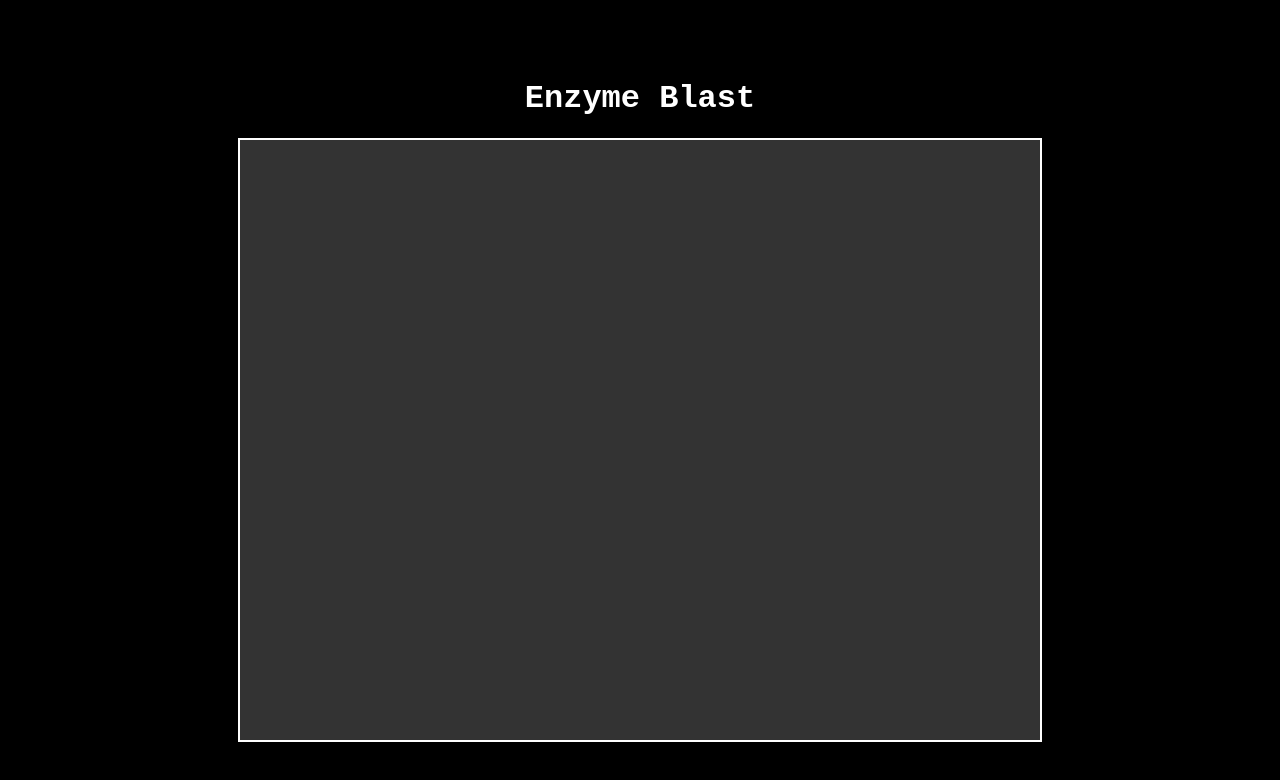
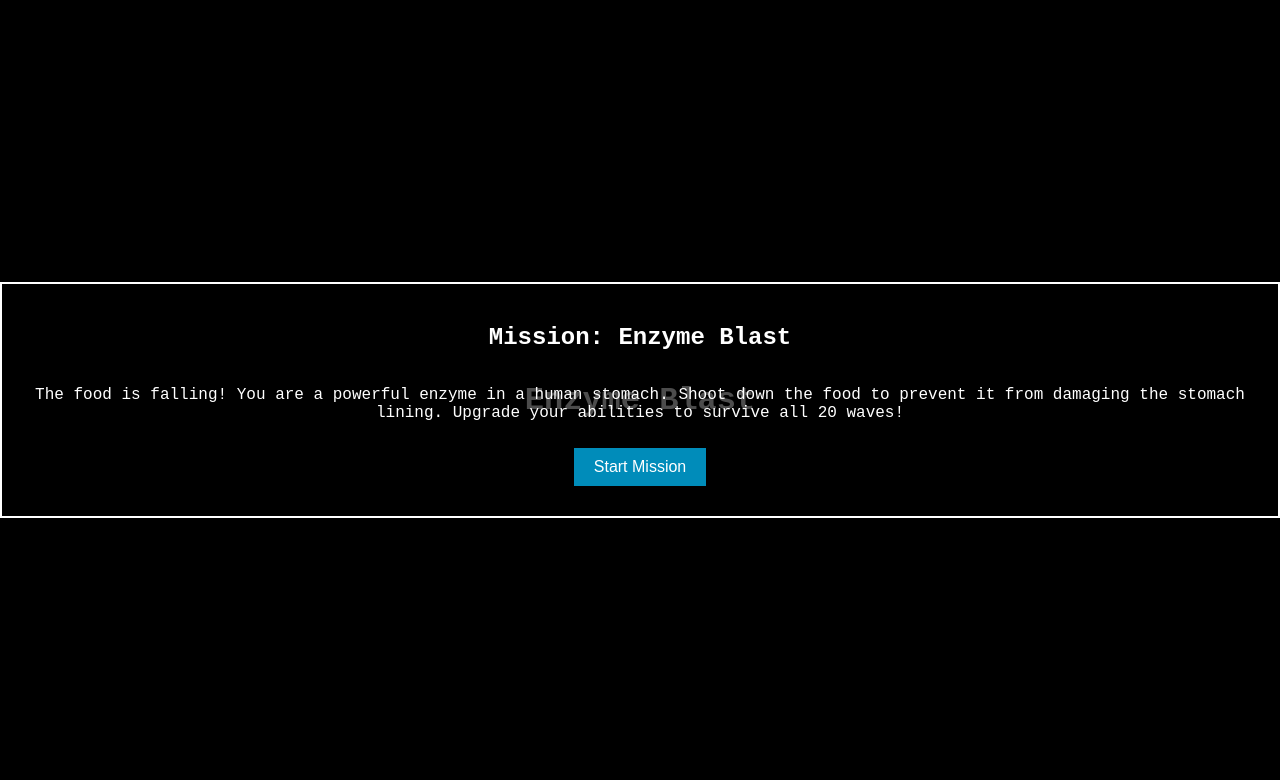
Before and after one commit to earanda4/food_drop, a plain HTML site: page index.html in a window 1280 px wide. Drawn offline with Linux system fonts and the light colour scheme.

Commit message:
Update index.html

```diff
--- a/index.html
+++ b/index.html
@@ -15,8 +15,21 @@
             flex-direction: column;
         }
         canvas {
+            display: none; /* Hide the canvas initially */
             border: 2px solid #fff;
             background-color: #333;
+        }
+        #start-menu {
+            display: flex;
+            flex-direction: column;
+            justify-content: center;
+            align-items: center;
+            text-align: center;
+            padding: 20px;
+            background-color: rgba(0, 0, 0, 0.7);
+            border: 2px solid #fff;
+            position: absolute;
+            z-index: 10;
         }
         #game-over-screen {
             display: none;
@@ -42,6 +55,12 @@
     <h1>Enzyme Blast</h1>
     <canvas id="gameCanvas" width="800" height="600"></canvas>
 
+    <div id="start-menu">
+        <h2>Mission: Enzyme Blast</h2>
+        <p>The food is falling! You are a powerful enzyme in a human stomach. Shoot down the food to prevent it from damaging the stomach lining. Upgrade your abilities to survive all 20 waves!</p>
+        <button id="start-button">Start Mission</button>
+    </div>
+
     <div id="game-over-screen">
         <h2>Game Over!</h2>
         <p id="score-display">Your score: 0</p>
```
